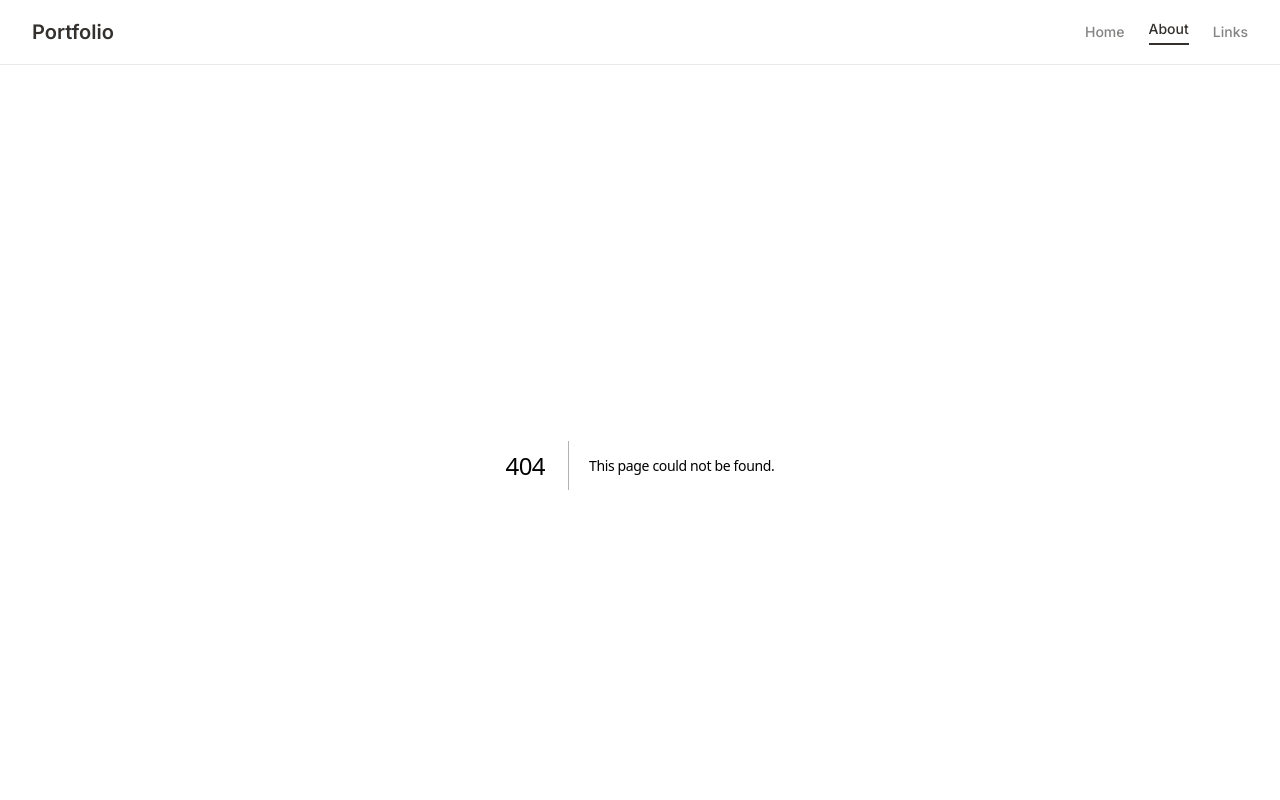
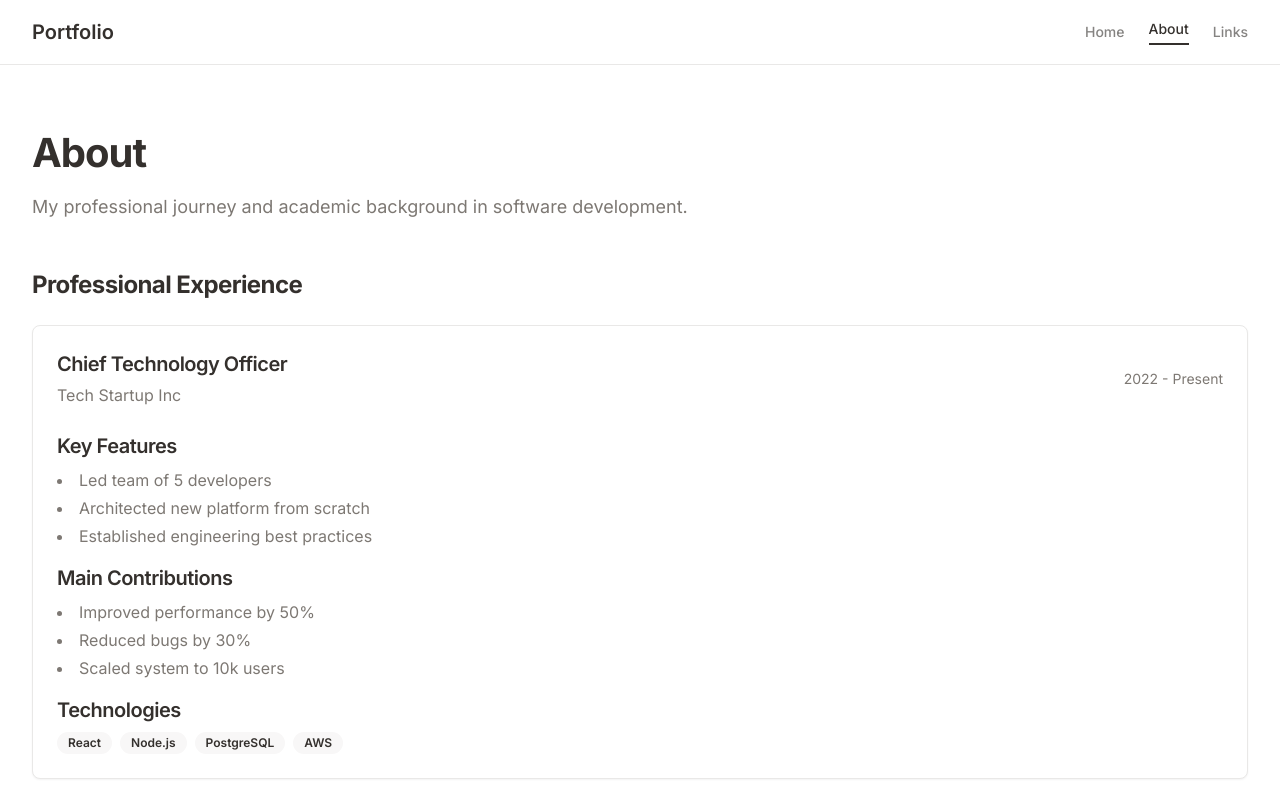
Before and after one commit to degui1/resume-next, a Next.js app: page /about in a window 1280 px wide. Before the commit this address had no page. Shown: the top 800 px of the page. Built offline with nearby package versions, Linux system fonts and the light colour scheme.

Commit message:
Build about page

```diff
--- /dev/null
+++ b/app/about/page.tsx
@@ -0,0 +1,35 @@
+import { JobSection } from '@/components/about/JobSection';
+import { ThesisSection } from '@/components/about/ThesisSection';
+import { jobs, thesis } from '@/lib/data/mockData';
+
+export default function About() {
+  return (
+    <div className="min-h-screen">
+      {/* Page Header */}
+      <section className="container mx-auto max-w-screen-xl px-4 py-12 sm:px-6 sm:py-16 lg:px-8">
+        <div className="mb-12">
+          <h1 className="text-4xl font-bold mb-4">About</h1>
+          <p className="text-lg text-muted-foreground max-w-3xl">
+            My professional journey and academic background in software development.
+          </p>
+        </div>
+
+        {/* Job History Section */}
+        <div className="mb-12">
+          <h2 className="text-2xl font-bold mb-6">Professional Experience</h2>
+          <div className="space-y-6">
+            {jobs.map((job) => (
+              <JobSection key={job.id} job={job} />
+            ))}
+          </div>
+        </div>
+
+        {/* Thesis Section */}
+        <div>
+          <h2 className="text-2xl font-bold mb-6">Academic Research</h2>
+          <ThesisSection thesis={thesis} />
+        </div>
+      </section>
+    </div>
+  );
+}
```
Also changed, not shown: .kiro/specs/personal-portfolio-website/tasks.md.
